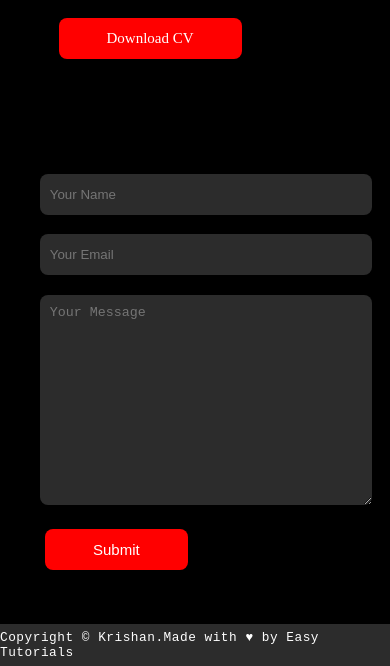
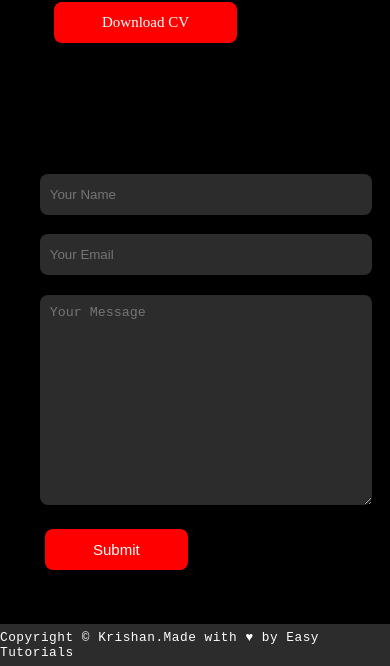
Before and after one commit to KrishanMeena0000/My-Portfolio, a plain HTML site: page index.html in a window 390 px wide. Shown: the part 4178-4844 px from the top of the page. Drawn offline with Linux system fonts and the light colour scheme; a web font is replaced by a local one.

Commit message:
solve responsive

```diff
--- a/style2.css
+++ b/style2.css
@@ -158,7 +158,7 @@ font-size: 0.8rem;
     width: 80%;
     margin-left: 2.5%;
 }
-#submit{
+#submit,#cv{
     margin: 15px;
 }
 footer{
```
